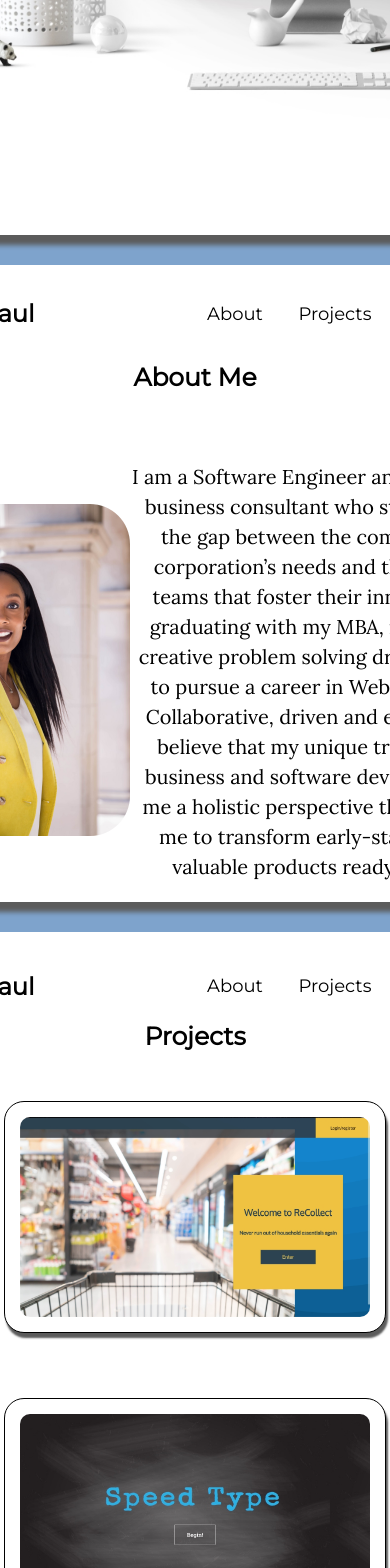
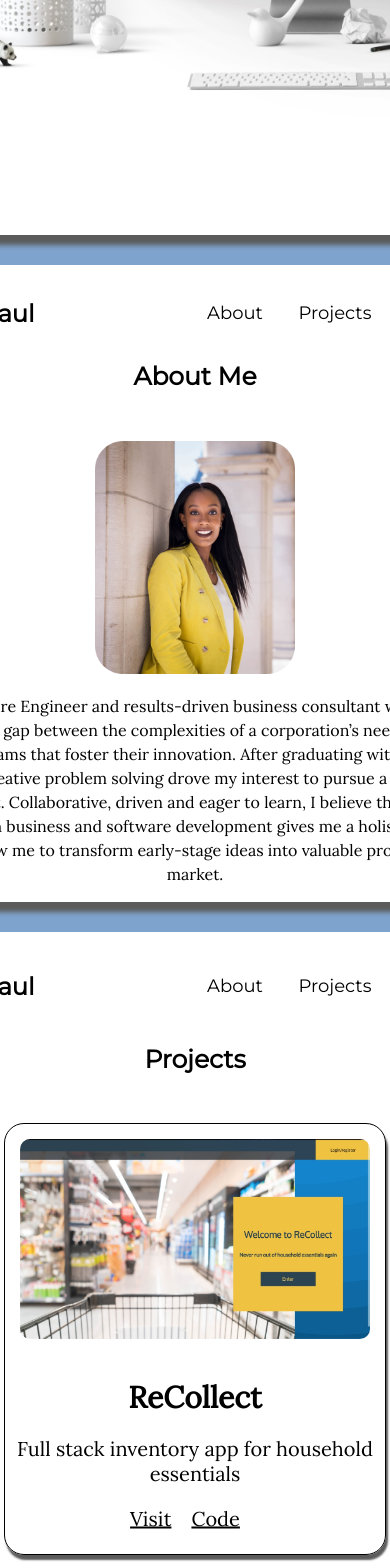
Before and after one commit to imanipaul/portfolio, a React (Create React App) app: page / in a window 390 px wide. Shown: the part 432-2000 px from the top of the page. Built offline with nearby package versions, Linux system fonts and the light colour scheme.

Commit message:
Finish table styles

```diff
--- a/src/App.css
+++ b/src/App.css
@@ -446,10 +446,85 @@ margin: 25px;
   .about-logo{
     width: 60px;
   }
+
+  .brand-statement-container{
+    width: 90%;
+  }
+
+  .brand-statement-container p{
+    font-size: 16px;
+  }
+
+  .headshot{
+    max-width: 200px;
+    height: auto;
+  }
+
+  .about-section{
+    flex-direction: column;
+    flex-wrap: wrap;
+    justify-content: space-around;
+  }
+
+  .text-description{
+    color: black;
+    text-align: center;
+    width: 100%
+  }
+
+  .text-description h3 {
+    font-size: 30px;
+    margin: 0px;
+  }
+
+  .text-description p, .text-description a{
+    font-size: 20px;
+  }
+
+  .projects-container{
+    overflow: visible;
+
+  }
+
+  .project-card{
+    background: transparent;
+    display: flex;
+    justify-content: space-around;
+    flex-direction: column;
+  }
+
+  .hover-text{
+    opacity: 1;
+    text-align: center;
+    width: 100%;
+    display: flex;
+    flex-direction: column;
+    align-items: center;
+    height: 200px;
+    background-color: transparent;
+    border-radius: 20px;
+    position: relative;
+
+  }
+
+  .projects-container{
+    height: 2700px;
+    justify-content: space-around;
+  }
+
+  .projects-container .title{
+    margin: 0px;
+  }
+
+  .projects-container .about-nav{
+    height: 20px;
+  }
+
+
 }
 
 
-/* Phone Media Query */
+/* Phone (iPhone 6/7/8) Media Query */
 
 @media only screen and (max-width:  375px){
   body{
```
